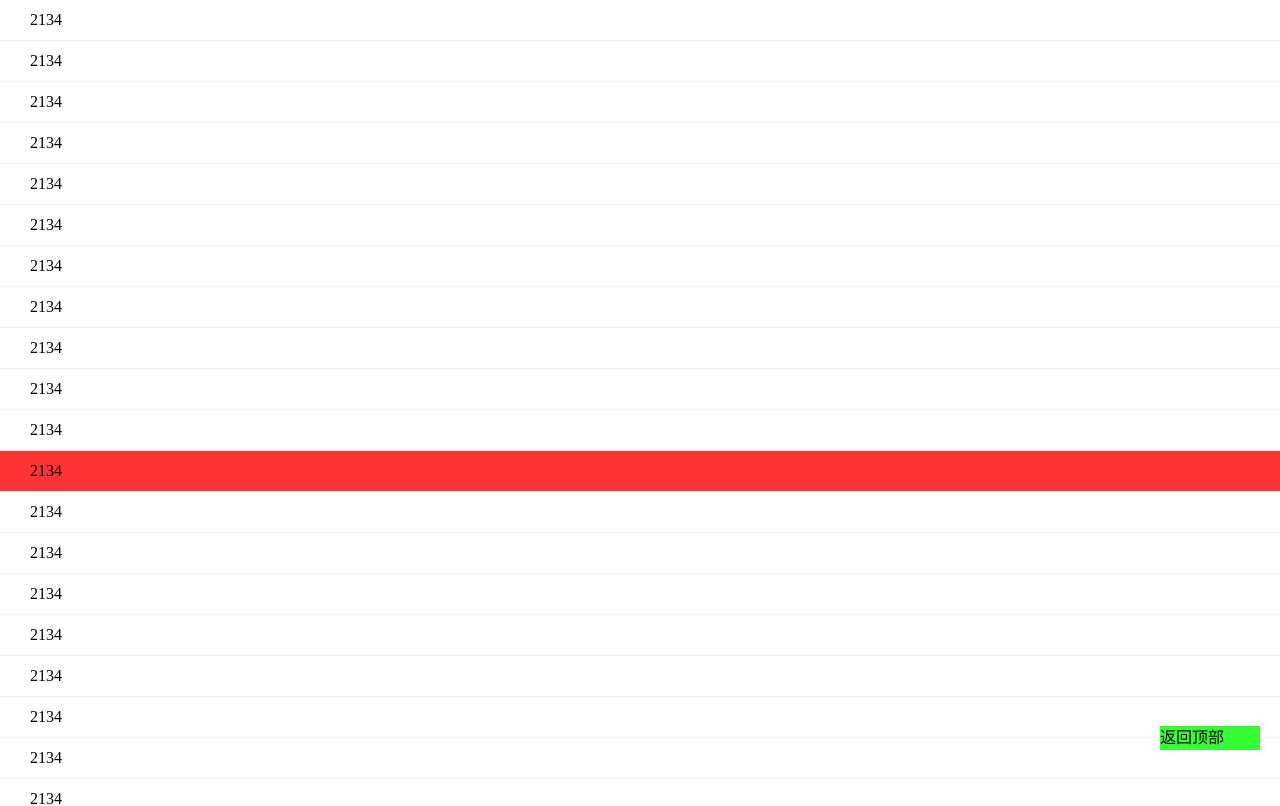
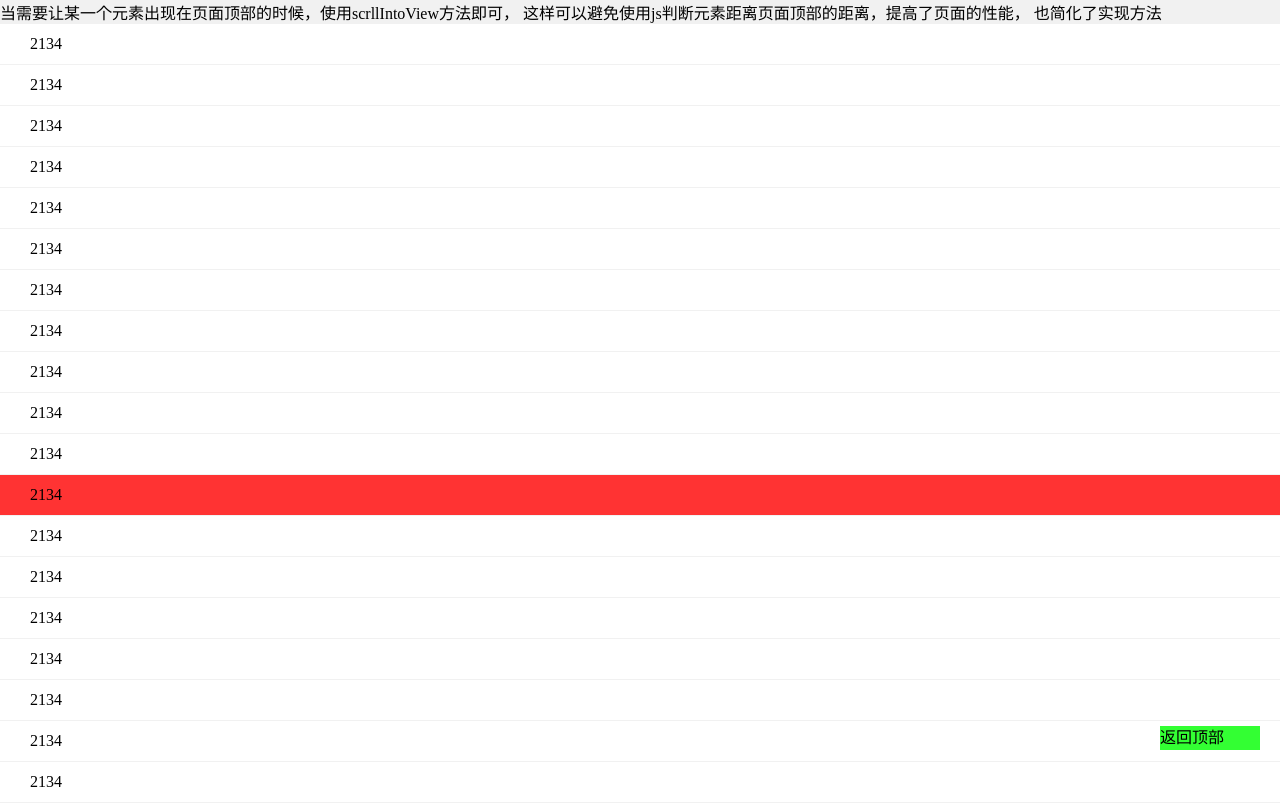
Before and after one commit to wy2008826/javascriptSkills, a plain HTML site: page scrollIntoView.html in a window 1280 px wide. Shown: the top 806 px of the page. Drawn offline with Linux system fonts and the light colour scheme.

Commit message:
Update scrollIntoView.html

```diff
--- a/scrollIntoView.html
+++ b/scrollIntoView.html
@@ -15,6 +15,9 @@
 	#top{position: fixed;background: #3f3;width: 100px;bottom:50px;right:20px;cursor: pointer;line-height: 24px;}
 </style>
 <body>
+	<p>当需要让某一个元素出现在页面顶部的时候，使用scrllIntoView方法即可，
+	这样可以避免使用js判断元素距离页面顶部的距离，提高了页面的性能，
+	也简化了实现方法</p>
 	<ul>
 		<li>2134</li>
 		<li>2134</li>
```
